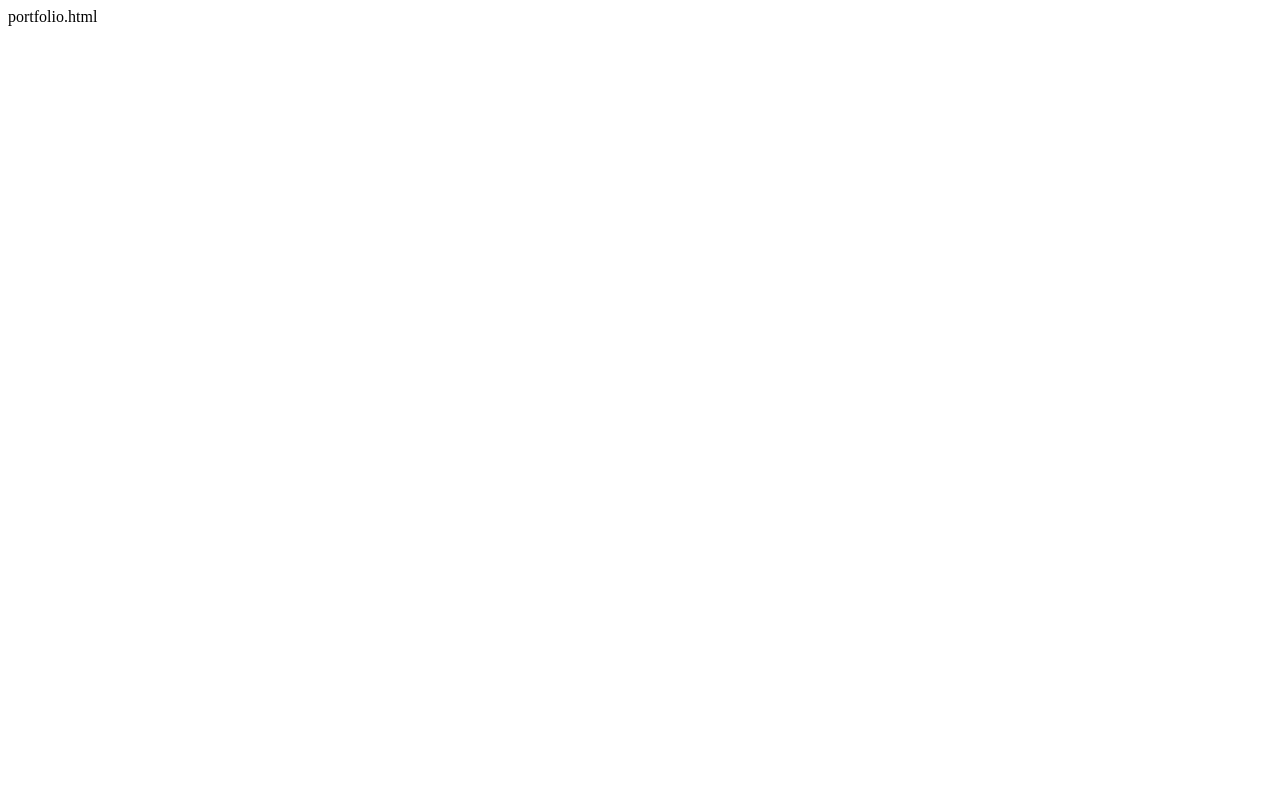
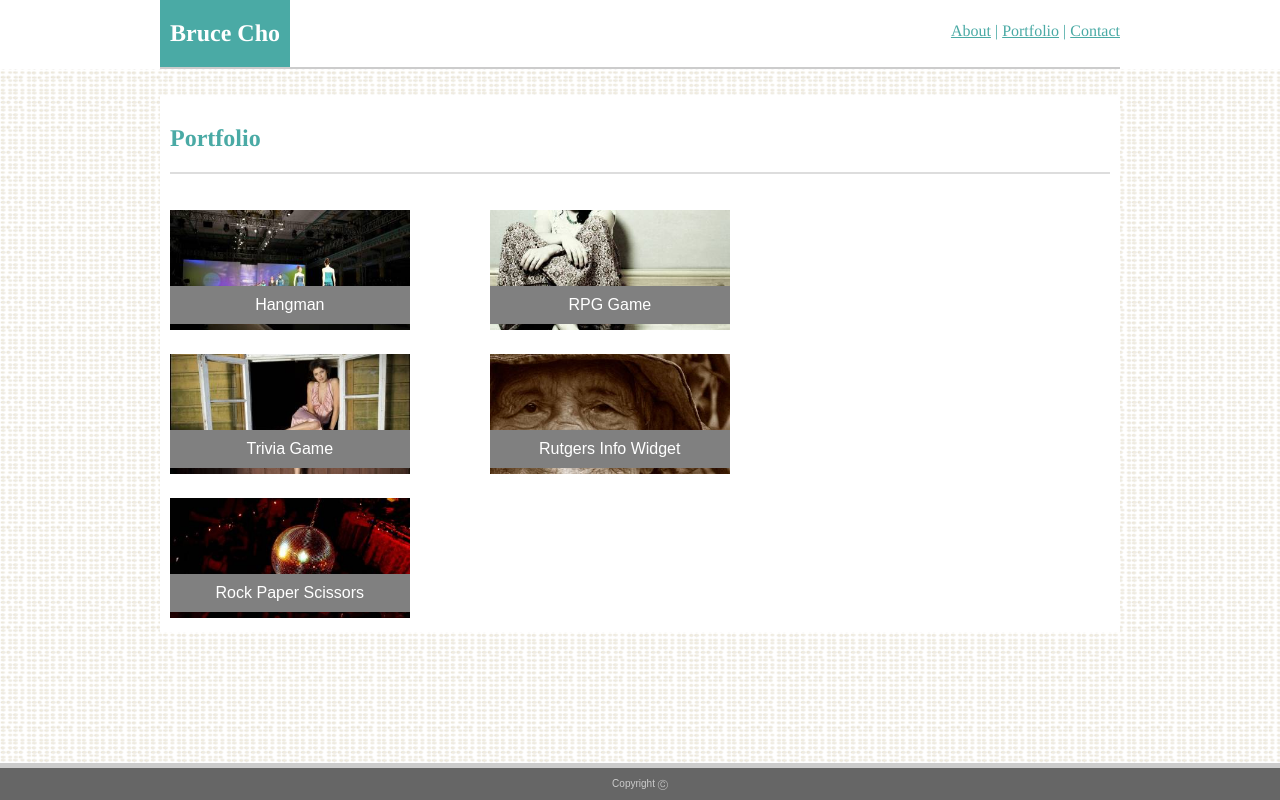
Before and after one commit to Ryyder/Basic-Portfolio, a plain HTML site: page portfolio.html in a window 1280 px wide. Drawn offline with Linux system fonts and the light colour scheme.

Commit message:
adding updated html files and css file

```diff
--- a/assets/css/style.css
+++ b/assets/css/style.css
@@ -1,47 +1,30 @@
 /* Header specifications */
 header {
-
+    position: relative;
     background-color: #ffffff;
     font-family: Times;
-    /* padding-left: 20px; */
     width: 960px;
     margin: 0 auto;
     margin-top: -20px;
-
 }
-
 
 /* Position nav bar top right of page, within my margin */
 nav {
-
-    float: right;
+    position: absolute;
     top: 0;
     right: 0;
-    margin-top: -60px;
+    margin-top: 22px;
     color: #4aaaa5;
-
-    /* position: fixed;
-    top: 10px;
-    right: 20px;
-    width: 440px;
-    margin-top: 20px; */
-
-
 }
 
-/* Section background  image */
-section {
-
-    background-image: url("../images/dynamic-style.png");
-    padding-top: 35px;
-    margin-top: -26px;
-    height: 600px;
-
+/* Top header white color background */
+.headerBackground {
+    width: 100%;
+    background-color: #ffffff;
 }
 
 /* Content background color, margins */
 .sectionContent {
-
     background-color: #ffffff;
     font-family: Times;
     color: #777777;
@@ -50,135 +33,161 @@ section {
     width: 960px;
     margin: 0 auto;
     background-image: none;
-
 }
 
-/* links in gray color */
+/* Links in gray color */
 a {
+    color: #4aaaa5;
+}
 
-    color: #4aaaa5;
-
+/* Mouse-over link changes color */
+a:hover {
+    background-color: #666666;
 }
 
 /* Position name on top left of page */
 h1 {
-
     top: 0;
     left: 0;
-    /* padding-left: 10px; */
     padding-top: 20px;
-    color: white;
-
+    color: #ffffff;
 }
 
 /* About Me text modifications */
 h2 {
-
     padding-left: 10px;
     color: #4aaaa5;
-
 }
 
+/* Background Image */
+body {
+    margin: 0;
+    background-image: url("../images/dynamic-style.png");
+}
 
-/* body {
-
-    background-image: url("../images/dynamic-style.png");
-
-} */
-
-/* text in <p> tag text in <section> gray */
+/* Text in <p> tag text in <section> gray */
 .bodyGray {
-
     margin: 4px;
     color: #777777;
     line-height: 1.6;
     padding-right: 10px;
-
+    font-family: sans-serif;
 }
 
 /* Header border specifications */
 .headerBorder {
-
     background-color: #cccccc;
     height: 2px;
+    width: 100%;
     border: none;
-
 }
 
 /* Content border specifications */
 .contentBorder {
-
     background-color: #dddddd;
     height: 2px;
     border: none;
     width: 940px;
-
-
 }
 
 /* Footer */
 .footer {
-
     position: fixed;
     left: 0;
     bottom: 0;
     background-color: #666666;
+    border-top: 5px solid #cccccc;
     text-align: center;
-    color: white;
+    font-size: 10px;
+    color: #cccccc;
     width: 100%;
-
+    font-family: sans-serif;
 }
 
 /* Highlighting Bruce in gray */
 span {
-
     background-color: #4aaaa5;
-    padding: 22px 10px 22.5px 10px;
-
+    padding: 22px 10px 21px 10px;
 }
 
-/* Image positioning */
-img {
-
+/* Image positioning on index page*/
+.imgSelf {
     float: left;
     width: 200px;
     height: 200px;
     padding: 10px;
-
 }
 
 /* Positioning form element */
 form {
-
     margin-left: 10px;
     padding-top: 10px;
-
+    font-family: sans-serif;
 }
 
 /* positioning input element */
 input {
-
-    width: 915px;
+    width: 99%;
     padding: 10px;
     padding-top: 10px;
-
 }
 
 /* Message box with adjustable vertical scroll */
 textarea {
-
-    width: 915px;
+    width: 99%;
     height: 100px;
     padding: 10px;
     border: 1px solid #cccccc;
     resize: vertical;
     overflow: auto;
-
 }
 
+/* Submit button */
 input[type=submit] {
-
     margin-top: 10px;
     width: 100px;
+    background-color: #4aaaa5;
+    color: #ffffff;
+    font-family: sans-serif;
+    border: none;
+}
 
+/* Make all box/text boxes same size */
+* {
+    box-sizing: border-box;
 }
+
+/* Box settings for my floated images */
+.box {
+    position: relative;
+    float: left;
+    width: 33.33%;
+    padding: 10px;
+}
+
+/* Clearfix */
+.clearfix::after {
+    content: "";
+    clear: both;
+    display: table;
+}
+
+/* Text for portfolio page */
+.portfolioText {
+    position: absolute;
+    bottom: 0;
+    margin-bottom: 20px;
+    padding-top: 10px;
+    padding-bottom: 10px;
+    text-align: center;
+    width: 74.9%;
+    background-color: gray;
+    color: #ffffff;
+    font-family: sans-serif;
+}
+
+/* Portfolio image setting */
+.portfolioImage {
+    height: 80%;
+    width: 80%;
+}
--- a/contact.html
+++ b/contact.html
@@ -1,43 +1,32 @@
 <!DOCTYPE html>
-
-<html>
-
+<html lang = "en">
     <head>
-
-        <link rel = "stylesheet"
-        type = "text/css"
-        a href = "assets/css/style.css">
-
+        <meta charset = "utf8">
+        <link rel = "stylesheet" type = "text/css" a href = "assets/css/style.css">
     </head>
 
 
     <body>
-
+        <section class = "headerBackground">
             <header>
-
                 <h1><span>Bruce Cho</span></h1>
                 <hr class = "headerBorder">
 
                 <nav>
-
                     <a href = "index.html">About</a> | <a href = "Portfolio.html">Portfolio</a> | <a href = "Contact.html">Contact</a>
-
-
                 </nav>
-
             </header>
+        </section>
         <br>
 
         <section>
-
             <section class = "sectionContent">
-
                 <h2>Contact</h2>
                 <hr class = "contentBorder">
 
                 <form>
-
                     Name:
+                    <br>
                     <br>
 
                     <input type = "text" name = "name" value = "John Smith">
@@ -58,28 +47,15 @@
 
                     <textarea id="message" name="message"></textarea>
 
-                    <!-- <input type = "text" name = "message">
-                    <br>
-                    <br> -->
-
                     <input type = "submit" value = "Submit">
                     <br>
                     <br>
-
                 </form>
-
             </section>
-
         </section>
 
         <div class = "footer">
-
             <p>Copyright Ⓒ</p>
-
         </div>
-
     </body>
-
-
-
 </html>
--- a/portfolio.html
+++ b/portfolio.html
@@ -1 +1,64 @@
-portfolio.html
+<!DOCTYPE html>
+<html lang = "en">
+
+    <head>
+        <meta charset = "utf8">
+        <link rel = "stylesheet" type = "text/css" a href = "assets/css/style.css">
+    </head>
+
+
+    <body>
+        <section class = "headerBackground">
+            <header>
+                <h1><span>Bruce Cho</span></h1>
+                <hr class = "headerBorder">
+
+                <nav>
+                    <a href = "index.html">About</a> | <a href = "Portfolio.html">Portfolio</a> | <a href = "Contact.html">Contact</a>
+                </nav>
+            </header>
+        </section>
+        <br>
+
+        <section>
+            <section class = "sectionContent">
+                <h2>Portfolio</h2>
+                <hr class = "contentBorder">
+                <br>
+
+                <div class="clearfix">
+                    <div class="box" style="background-color:white">
+                        <p class = "portfolioText">Hangman</p>
+                        <img class = "portfolioImage" src="assets/images/bread.png" alt="bread">
+                    </div>
+                    <div class="box" style="background-color:white">
+                         <p class = "portfolioText">RPG Game</p>
+                        <img class = "portfolioImage" src="assets/images/drink.png" alt="drink">
+                    </div>
+                </div>
+
+                <div class="clearfix">
+                    <div class="box" style="background-color:white">
+                        <p class = "portfolioText">Trivia Game</p>
+                        <img class = "portfolioImage" src="assets/images/eye.png" alt="eye">
+                    </div>
+                    <div class="box" style="background-color:white">
+                        <p class = "portfolioText">Rutgers Info Widget</p>
+                        <img class = "portfolioImage" src="assets/images/facepic.png" alt="facepic">
+                    </div>
+                </div>
+
+                <div class="clearfix">
+                    <div class="box" style="background-color:white">
+                        <p class = "portfolioText">Rock Paper Scissors</p>
+                        <img class = "portfolioImage" src="assets/images/walkman.png" alt="walkman">
+                    </div>
+                </div>
+            </section>
+        </section>
+
+        <div class = "footer">
+            <p>Copyright Ⓒ</p>
+        </div>
+    </body>
+</html>
```
Also changed, not shown: index.html (+5 -26 lines), assets/images/bread.png (added), assets/images/drink.png (added), assets/images/eye.png (added), assets/images/facepic.png (added), assets/images/walkman.png (added). Lines whose indentation alone changed are shown as unchanged.
